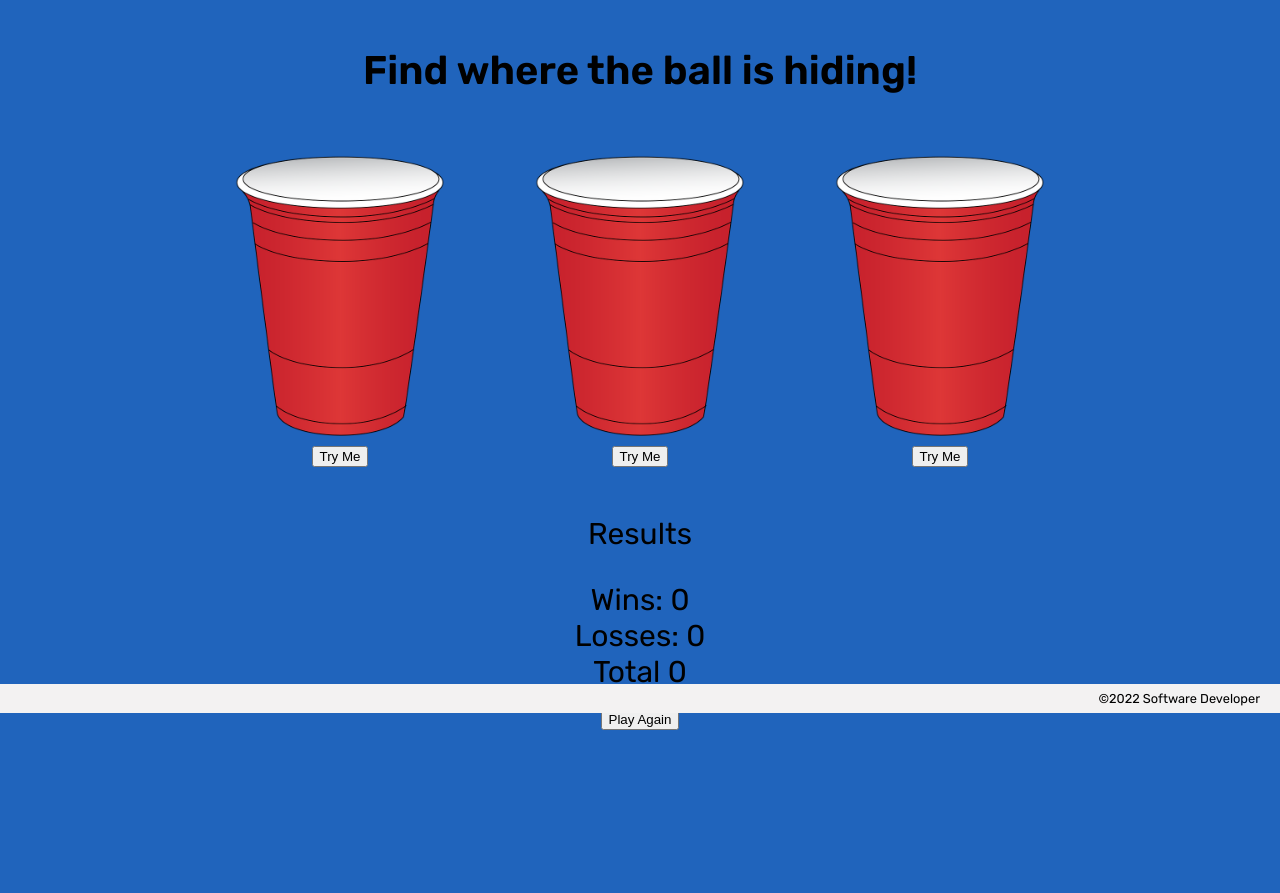
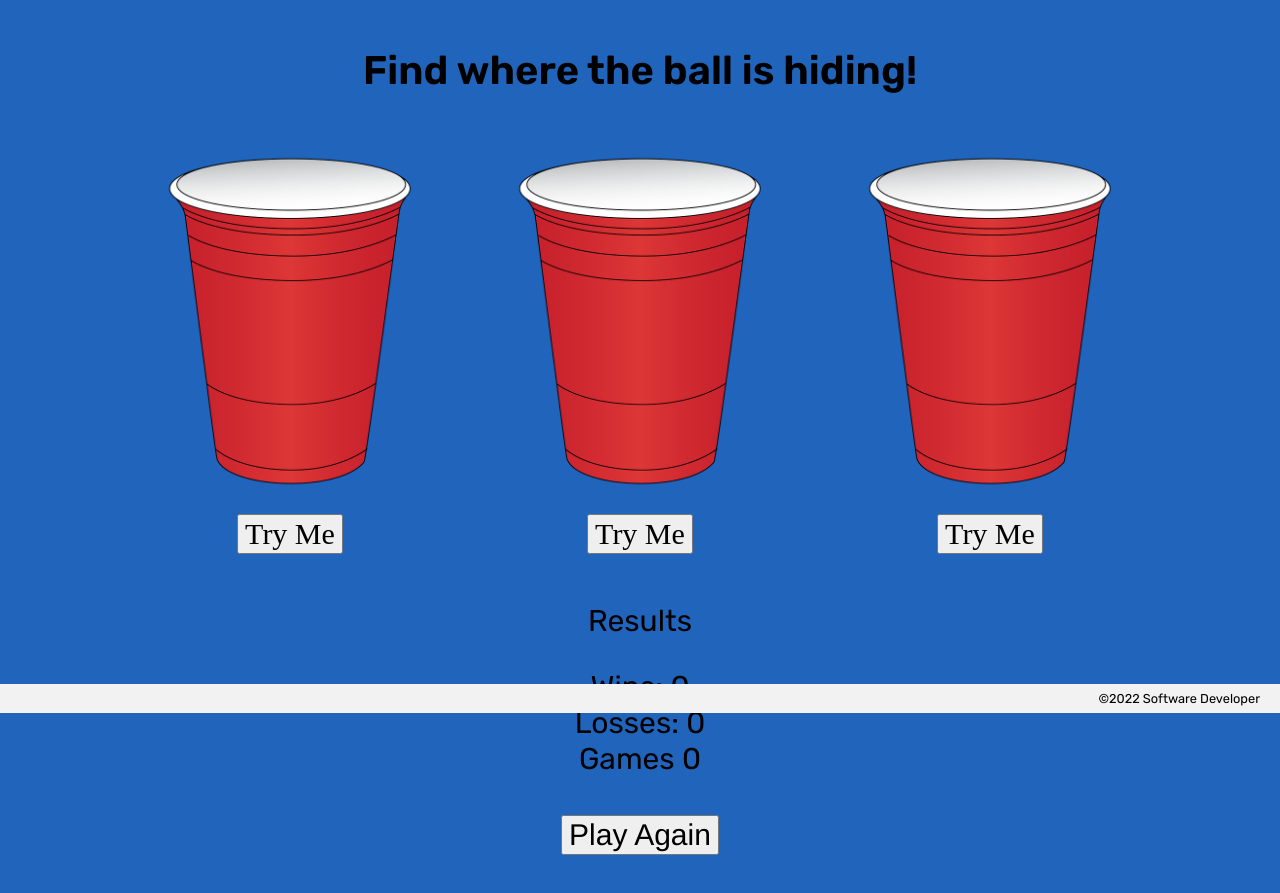
Before and after one commit to TannerRichards990/from-scratch-cup-game, a plain HTML site: page index.html in a window 1280 px wide. Shown: the part 87-980 px from the top of the page. Before the commit the page ends 866 px from the top, so only its background shows below. Drawn offline with Linux system fonts and the light colour scheme.

Commit message:
added some new font styles and sizes to my buttons in css

```diff
--- a/index.html
+++ b/index.html
@@ -30,14 +30,17 @@
             <div class="cups">
                 <div class="cup">
                     <img src ="./assets/solo-cup.png" id="cup-one-img" />
+                    <br>
                     <button id="cup-one-button">Try Me</button>
                 </div>
                 <div class="cup">
                     <img src="./assets/solo-cup.png" id="cup-two-img" />
+                    <br>
                     <button id="cup-two-button">Try Me</button>
                 </div>
                 <div class="cup">
                     <img src="./assets/solo-cup.png" id="cup-three-img" />
+                    <br>
                     <button id="cup-three-button">Try Me</button>
                 </div>
             </div>
@@ -48,12 +51,13 @@
                 </div>
                 <div>Losses: <span id="losses">0</span>
                 </div>
-                <div>Total <span id="total">0</span>
+                <div>Games <span id="total">0</span>
 
                 </div>
             </div>
         </section>
 
+        <br>
         <br>
 
         <div id="reset">
--- a/styles/global.css
+++ b/styles/global.css
@@ -54,10 +54,20 @@ footer {
 
 }
 
-/* #cup-one-button {
-    display: flex;
-    flex-direction: column;
-} */
+#cup-one-button {
+font-size: 30px;
+font-family: 'Times New Roman', Times, serif
+}
+
+#cup-two-button {
+    font-size: 30px;
+    font-family:'Times New Roman', Times, serif
+}
+
+#cup-three-button{
+    font-size: 30px;
+    font-family:'Times New Roman', Times, serif
+}
 
 .results{
     display: flex;
@@ -77,8 +87,13 @@ footer {
 
 }
 
+#reset-button{
+    font-size: 30px;
+    font-family:'Franklin Gothic Medium', 'Arial Narrow', Arial, sans-serif
+}
+
 #cup-one-img, #cup-two-img, #cup-three-img {
-    height: 300px;
-    width: 300px;
+    height: 350px;
+    width: 350px;
     justify-content: center;
 }
```
